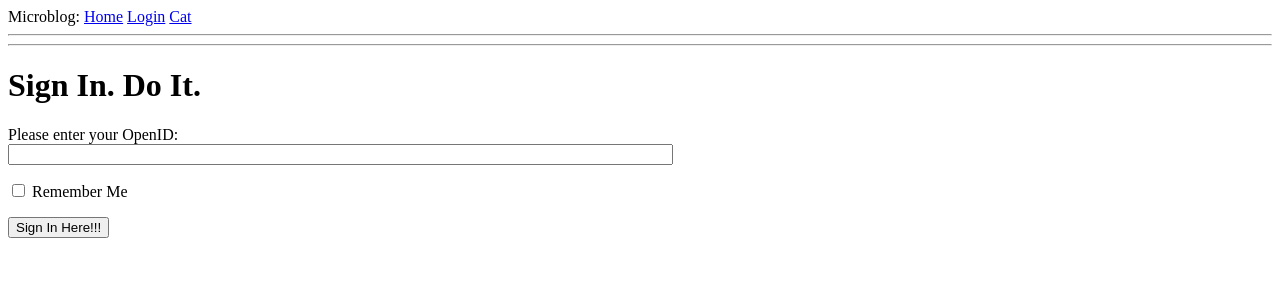
After one commit to vicdor/microblog, a Flask app: page /login in a window 1280 px wide. The commit adds this page. Shown: the top 300 px of the page. Run offline with Flask 2, Linux system fonts and the light colour scheme; parts of the project's set-up code (start-up, migrations or seed data) failed here and were passed over.

Commit message:
half of part 3

```diff
--- a/app/__init__.py
+++ b/app/__init__.py
@@ -1,4 +1,6 @@
 from flask import Flask
 
 app = Flask(__name__)
+app.config.from_object('config')
+
 from app import views
--- /dev/null
+++ b/app/forms.py
@@ -0,0 +1,7 @@
+from flask.ext.wtf import Form
+from wtforms import StringField, BooleanField
+from wtforms.validators import DataRequired
+
+class LoginForm(Form):
+    openid = StringField('openid', validators=[DataRequired()])
+    remember_me = BooleanField('remember_me', default=False)
--- a/app/templates/base.html
+++ b/app/templates/base.html
@@ -7,8 +7,17 @@
     {% endif %}
   </head>
   <body>
-    <div>Microblog: <a href="/index">Home</a></div>
+    <div>Microblog: <a href="/index">Home</a> <a href="/login">Login</a> <a href="/cat">Cat</a></div>
     <hr><hr>
+    {% with messages = get_flashed_messages() %}
+      {% if messages %}
+        <ul>
+        {% for message in messages %}
+            <li>{{ message }} </li>
+        {% endfor %}
+        </ul>
+      {% endif %}
+    {% endwith %}
     {% block content %}{% endblock %}
   </body>
 </html>
--- /dev/null
+++ b/app/templates/login.html
@@ -0,0 +1,13 @@
+{% extends "base.html" %}
+{% block content %}
+	<h1>Sign In. Do It.</h1>
+  <form action="" method="post" name="login">
+      {{ form.hidden_tag() }}
+      <p>
+          Please enter your OpenID:<br>
+          {{ form.openid(size=80) }}<br>
+      </p>
+      <p>{{ form.remember_me }} Remember Me</p>
+      <p><input type="submit" value="Sign In Here!!!"></p>
+  </form>
+{% endblock %}
--- a/app/views.py
+++ b/app/views.py
@@ -1,17 +1,32 @@
-from flask import render_template
+from flask import render_template, flash, redirect
 from app import app
+from .forms import LoginForm
 
 @app.route('/')
 @app.route('/index')
 def index():
     user = {'nickname': 'Carlos'}  # fake user
     posts = [  # fake array of posts
-        { 'author': {'nickname': 'John'},
+        { 'author': {'nickname': 'Jesse'},
             'body': 'It\'s a beautiful day!' },
-        { 'author': {'nickname': 'Susan'},
+        { 'author': {'nickname': 'Walter'},
             'body': 'It\'s okay I guess.' }
     ]
     return render_template("index.html",
                            title = 'Victor',
                            user = user,
                            posts = posts)
+
+@app.route('/login', methods=['GET', 'POST'])
+def login():
+    form = LoginForm()
+    if form.validate_on_submit():
+      flash('Login requested for OpenID="%s", remember_me=%s' % (form.openid.data, str(form.remember_me.data)))
+      return redirect('/index')
+    return render_template('login.html',
+                           title='Hey Sign In',
+                           form=form)
+
+@app.route('/cat')
+def cat():
+  return render_template('cat.html', title='hehe cat')
```
Also changed, not shown: app/templates/cat.html (added, +7 -0 lines).
